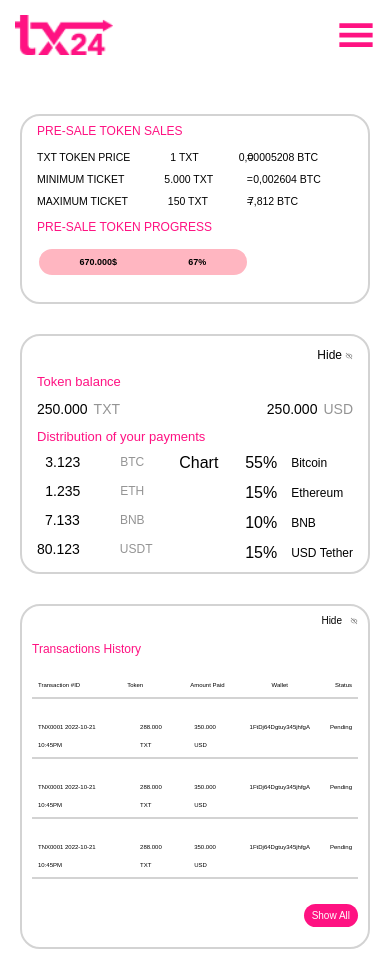
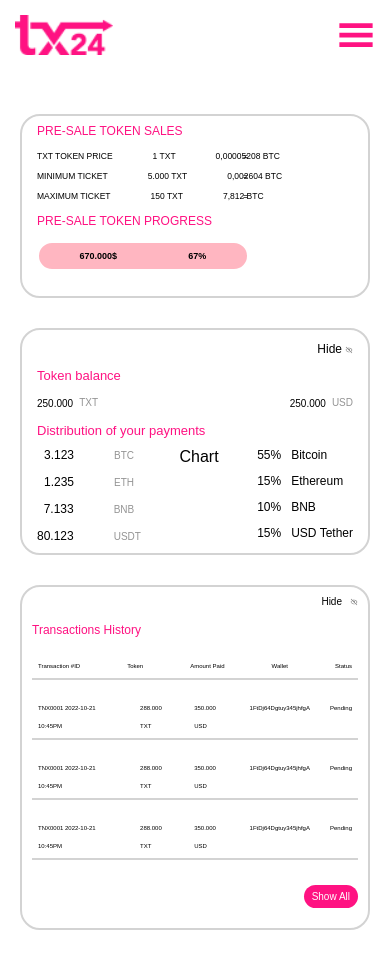
Before and after one commit to Adithyavarun-creator/tx24-service, a React (Create React App) app: page / in a window 390 px wide. Built offline with nearby package versions, Linux system fonts and the light colour scheme; a web font is replaced by a local one.

Commit message:
mobile bp done

```diff
--- a/src/components/MidContent/MidContentStyles.js
+++ b/src/components/MidContent/MidContentStyles.js
@@ -55,7 +55,6 @@ export const Box1Container = styled.div`
     padding: 10px 25px;
     gap: 10px;
     display: flex;
-
   }
 
   @media ${devices.smallTabs} {
@@ -180,7 +179,7 @@ export const Box1Container = styled.div`
       }
       @media ${devices.smallMobiles} {
         font-weight: 300;
-        font-size: 10.5px;
+        font-size: 8.5px;
       }
     }
 
@@ -202,7 +201,7 @@ export const Box1Container = styled.div`
         position: none;
 
         /* right: -150px; */
-        right: 100px;
+        right: 105px;
       }
     }
   }
@@ -451,7 +450,7 @@ export const Box2Container = styled.div`
         font-size: 16px;
       }
       @media ${devices.smallMobiles} {
-        font-size: 14px;
+        font-size: 10px;
       }
     }
 
@@ -471,7 +470,7 @@ export const Box2Container = styled.div`
         font-size: 16px;
       }
       @media ${devices.smallMobiles} {
-        font-size: 14px;
+        font-size: 10px;
       }
     }
   }
@@ -532,7 +531,7 @@ export const Box2Container = styled.div`
         font-size: 20px;
       }
       @media ${devices.smallMobiles} {
-        font-size: 16px;
+        font-size: 12px;
       }
 
       .distValue {
@@ -550,7 +549,7 @@ export const Box2Container = styled.div`
           font-size: 16px;
         }
         @media ${devices.smallMobiles} {
-          font-size: 14px;
+          font-size: 12px;
         }
       }
 
@@ -569,7 +568,7 @@ export const Box2Container = styled.div`
           font-size: 12px;
         }
         @media ${devices.smallMobiles} {
-          font-size: 12px;
+          font-size: 10px;
         }
       }
     }
@@ -607,7 +606,7 @@ export const Box2Container = styled.div`
         gap: 20px;
       }
       @media ${devices.smallMobiles} {
-        gap: 14px;
+        gap: 10px;
       }
     }
 
@@ -640,13 +639,13 @@ export const Box2Container = styled.div`
       @media ${devices.bigLaptopsAndDesktops} {
       }
       @media ${devices.tabletsAndIpads} {
-        gap: 14px;
+        font-size: 14px;
       }
       @media ${devices.smallTabs} {
-        gap: 12px;
+        font-size: 12px;
       }
       @media ${devices.smallMobiles} {
-        gap: 10px;
+        font-size: 12px;
       }
     }
   }
@@ -777,7 +776,6 @@ export const Box3Container = styled.div`
     @media ${devices.smallTabs} {
       padding: 10px 8px;
       gap: 30px;
-
     }
     @media ${devices.smallMobiles} {
       padding: 6px 6px;
@@ -797,7 +795,8 @@ export const Box3Container = styled.div`
         font-size: 8px;
       }
       @media ${devices.smallTabs} {
-        font-size: 10px;
+        font-size: 8px;
+        font-weight: bold;
       }
 
       @media ${devices.smallMobiles} {
@@ -846,7 +845,7 @@ export const Box3Container = styled.div`
         font-size: 12.5px;
       }
       @media ${devices.smallTabs} {
-        padding: 8px 6px;
+        padding: 8px 10px;
         font-size: 12.5px;
       }
 
--- a/src/pages/Dashboard/DashboardStyles.js
+++ b/src/pages/Dashboard/DashboardStyles.js
@@ -67,11 +67,9 @@ export const DashboardContainer = styled.div`
       flex: 1;
     }
     @media ${devices.smallTabs} {
-      display: none;
+      display: flex;
     }
     @media ${devices.smallMobiles} {
-      /* display: flex;
-      margin-bottom: 50px; */
       display: flex;
     }
   }
```
